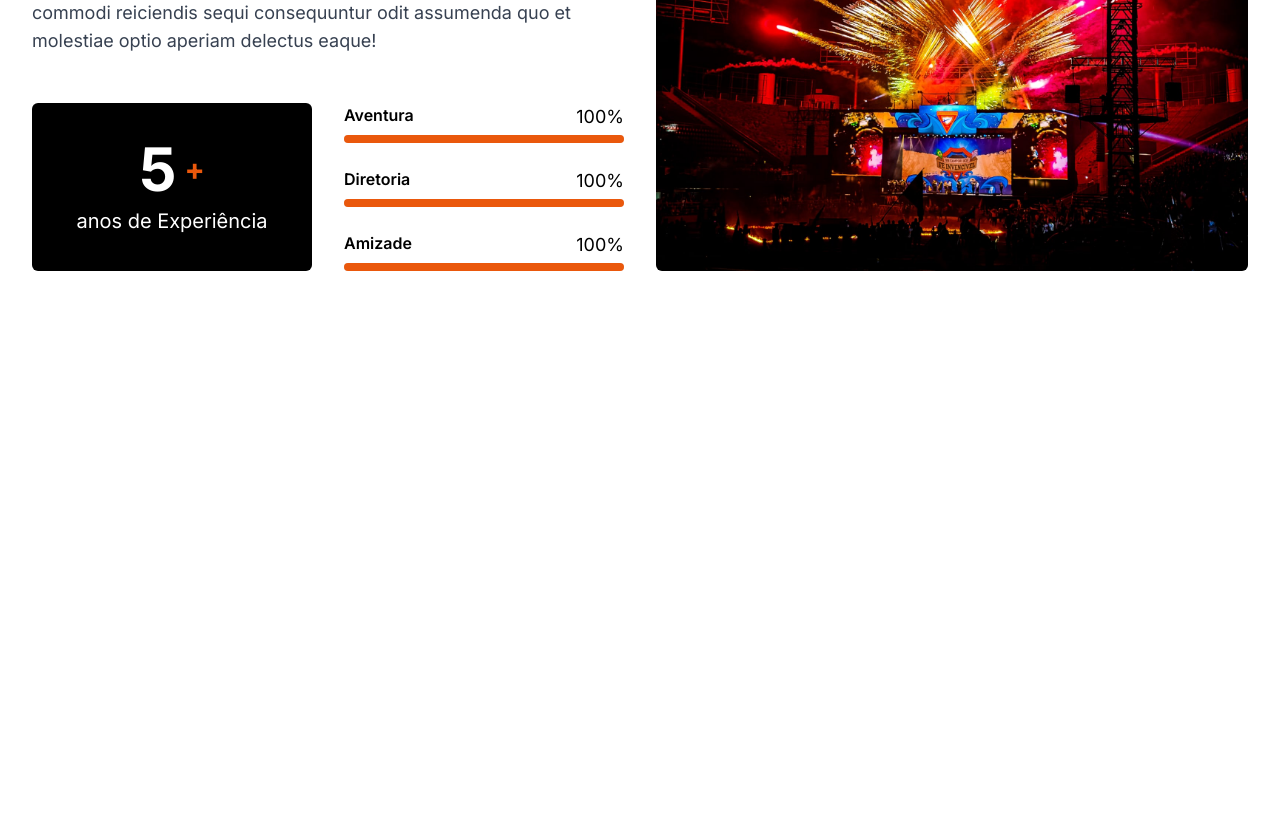
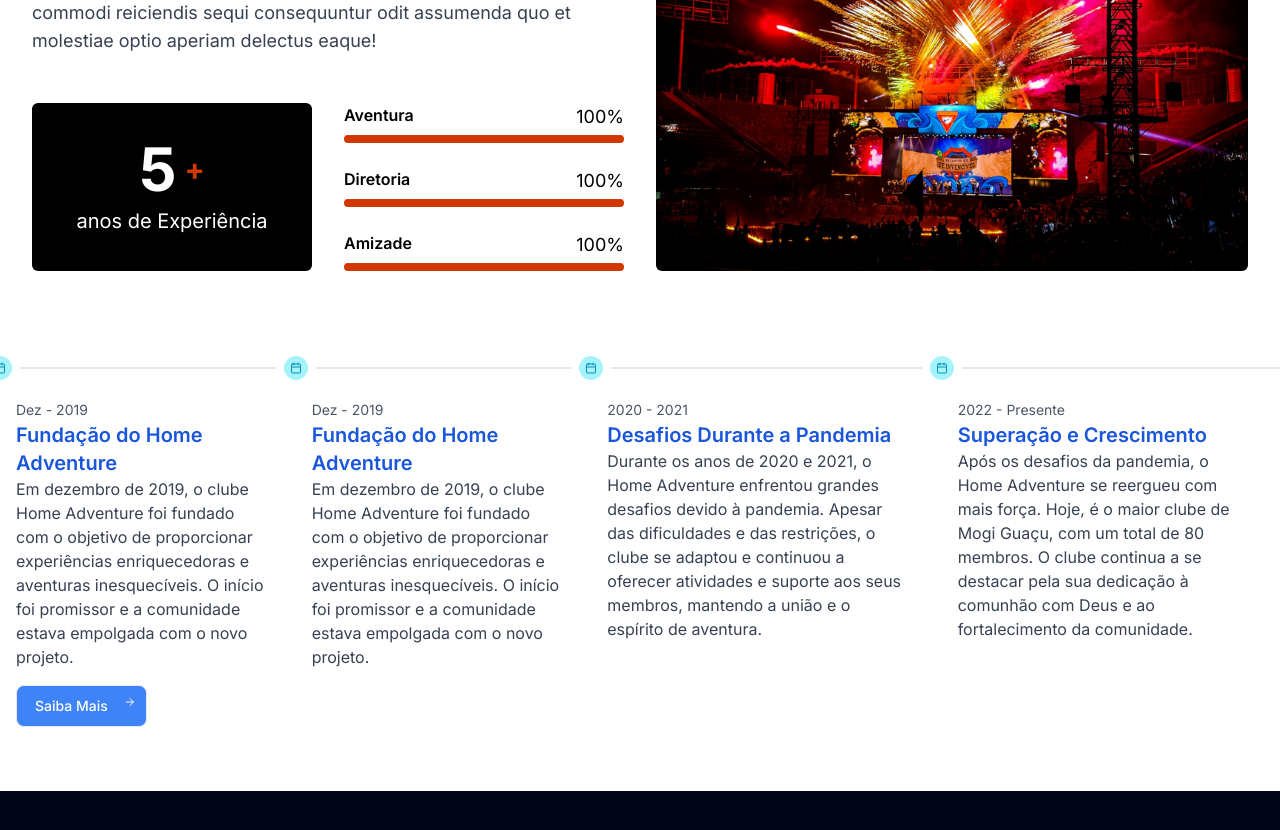
Before and after one commit to VictorJunqueira1/portfolio-desbravadores, a Next.js app: page / in a window 1280 px wide. Shown: the part 1300-2130 px from the top of the page. Before the commit the page ends 1723 px from the top, so only its background shows below. Built offline with nearby package versions, Linux system fonts and the light colour scheme.

Commit message:
[feat] Adicionando linha do tempo.

```diff
--- a/package.json
+++ b/package.json
@@ -15,11 +15,13 @@
     "@radix-ui/react-progress": "^1.1.0",
     "class-variance-authority": "^0.7.0",
     "clsx": "^2.1.1",
-    "framer-motion": "^11.3.31",
+    "flowbite-react": "^0.10.1",
+    "framer-motion": "^11.5.4",
     "lucide-react": "^0.436.0",
     "next": "14.2.7",
     "react": "^18",
     "react-dom": "^18",
+    "react-intersection-observer": "^9.13.1",
     "tailwind-merge": "^2.5.2",
     "tailwindcss-animate": "^1.0.7"
   },
--- a/src/app/page.tsx
+++ b/src/app/page.tsx
@@ -3,6 +3,7 @@
 import AdventureSection from "@/components/AdventureSection";
 import HeroSection from "@/components/HeroSection";
 import { NavigationMenuMain } from "@/components/NavigationMenu";
+import { Timeline } from "@/components/Timeline";
 
 const Page = () => {
   return (
@@ -19,6 +20,12 @@ const Page = () => {
           foundationDate={new Date('2019-12-01')}
           image={<img src="/images/campori-pic.jpg" alt="Imagem Campori 2023" className="rounded-md" />}
         />
+        <div className="mx-auto max-w-7xl px-10 xl:px-0 mb-12">
+          <Timeline />
+        </div>
+        <div className="h-[1000px] bg-slate-950">
+
+        </div>
       </div>
     </>
   );
--- a/src/components/AdventureSection.tsx
+++ b/src/components/AdventureSection.tsx
@@ -49,7 +49,7 @@ const AdventureSection: React.FC<AdventureSectionProps> = ({ title, subtitle, de
     }, [foundationDate]);
 
     return (
-        <div className='min-h-screen bg-white mx-auto max-w-[1400px] px-4 py-24 sm:px-6 lg:px-8'>
+        <div className='h-full bg-white mx-auto max-w-[1400px] px-4 py-24 sm:px-6 lg:px-8'>
             <div className="grid grid-cols-1 xl:grid-cols-2 gap-8">
                 <div className="space-y-12">
                     <h3 className="text-2xl font-semibold text-orange-600">{title}</h3>
--- a/src/components/NavigationMenu.tsx
+++ b/src/components/NavigationMenu.tsx
@@ -4,7 +4,6 @@ import * as React from "react"
 import Link from "next/link"
 import Image from "next/image"
 import { Menu } from "lucide-react"
-
 import { cn } from "@/lib/utils"
 import {
     NavigationMenu,
--- /dev/null
+++ b/src/components/Timeline.tsx
@@ -0,0 +1,85 @@
+"use client";
+
+import { Button, Timeline as FlowbiteTimeline } from "flowbite-react";
+import { ArrowRight, Calendar } from "lucide-react";
+import { motion } from "framer-motion";
+import { useInView } from "react-intersection-observer";
+
+interface TimelineItem {
+    time: string;
+    title: string;
+    body: string;
+    buttonLabel?: string;
+    buttonColor?: string;
+    buttonIcon?: React.ReactNode;
+}
+
+interface TimelineProps {
+    items?: TimelineItem[];
+}
+
+const defaultTimelineItems: TimelineItem[] = [
+    {
+        time: "Dez - 2019",
+        title: "Fundação do Home Adventure",
+        body: "Em dezembro de 2019, o clube Home Adventure foi fundado com o objetivo de proporcionar experiências enriquecedoras e aventuras inesquecíveis. O início foi promissor e a comunidade estava empolgada com o novo projeto.",
+        buttonLabel: "Saiba Mais",
+        buttonColor: "gray",
+        buttonIcon: <ArrowRight className="ml-2 h-3 w-3" />
+    },
+    {
+        time: "Dez - 2019",
+        title: "Fundação do Home Adventure",
+        body: "Em dezembro de 2019, o clube Home Adventure foi fundado com o objetivo de proporcionar experiências enriquecedoras e aventuras inesquecíveis. O início foi promissor e a comunidade estava empolgada com o novo projeto.",
+        buttonLabel: "Saiba Mais",
+    },
+    {
+        time: "2020 - 2021",
+        title: "Desafios Durante a Pandemia",
+        body: "Durante os anos de 2020 e 2021, o Home Adventure enfrentou grandes desafios devido à pandemia. Apesar das dificuldades e das restrições, o clube se adaptou e continuou a oferecer atividades e suporte aos seus membros, mantendo a união e o espírito de aventura.",
+    },
+    {
+        time: "2022 - Presente",
+        title: "Superação e Crescimento",
+        body: "Após os desafios da pandemia, o Home Adventure se reergueu com mais força. Hoje, é o maior clube de Mogi Guaçu, com um total de 80 membros. O clube continua a se destacar pela sua dedicação à comunhão com Deus e ao fortalecimento da comunidade.",
+    }
+];
+
+export function Timeline({ items = defaultTimelineItems }: TimelineProps) {
+    return (
+        <FlowbiteTimeline horizontal>
+            {items.map((item, index) => {
+                const { ref, inView } = useInView({
+                    triggerOnce: true,
+                    threshold: 0.9,
+                });
+                return (
+                    <motion.div
+                        key={index}
+                        ref={ref}
+                        initial={{ opacity: 0, y: 20 }}
+                        animate={{ opacity: inView ? 1 : 0, y: inView ? 0 : 20 }}
+                        transition={{ duration: 0.9, delay: index * 0.2 }}
+                    >
+                        <FlowbiteTimeline.Item>
+                            <div className="relative">
+                                <FlowbiteTimeline.Point className="bg-blue-500 text-white" icon={Calendar} />
+                            </div>
+                            <FlowbiteTimeline.Content className="text-gray-800 p-4 rounded-lg">
+                                <FlowbiteTimeline.Time className="text-gray-600">{item.time}</FlowbiteTimeline.Time>
+                                <FlowbiteTimeline.Title className="text-xl font-semibold text-blue-700">{item.title}</FlowbiteTimeline.Title>
+                                <FlowbiteTimeline.Body className="text-gray-700">{item.body}</FlowbiteTimeline.Body>
+                                {item.buttonLabel && item.buttonColor && (
+                                    <Button color={item.buttonColor} className="mt-2 bg-blue-500 text-white hover:bg-blue-600">
+                                        {item.buttonLabel}
+                                        {item.buttonIcon && <span className="ml-2 h-3 w-3">{item.buttonIcon}</span>}
+                                    </Button>
+                                )}
+                            </FlowbiteTimeline.Content>
+                        </FlowbiteTimeline.Item>
+                    </motion.div>
+                );
+            })}
+        </FlowbiteTimeline>
+    );
+}
--- a/tailwind.config.ts
+++ b/tailwind.config.ts
@@ -1,12 +1,14 @@
 import type { Config } from "tailwindcss"
+import flowbite from "flowbite-react/tailwind";
 
-const config = {
+const config: Config = {
   darkMode: ["class"],
   content: [
     './pages/**/*.{ts,tsx}',
     './components/**/*.{ts,tsx}',
     './app/**/*.{ts,tsx}',
     './src/**/*.{ts,tsx}',
+    flowbite.content(),
   ],
   prefix: "",
   theme: {
@@ -34,7 +36,10 @@ const config = {
       },
     },
   },
-  plugins: [require("tailwindcss-animate")],
-} satisfies Config
+  plugins: [
+    require("tailwindcss-animate"),
+    flowbite.plugin(),
+  ],
+}
 
 export default config
```
Also changed, not shown: 1 other file (tests, documents, lock files or other folders).
